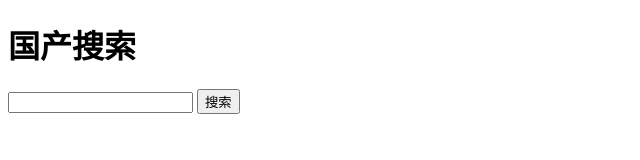
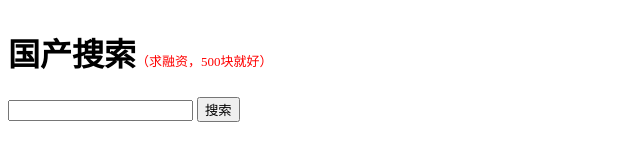
Before and after one commit to shaw5683/search, a website: page views/index.html in a window 1280 px wide. Shown: the whole page, without its empty margins (0-640 px from the left). Drawn offline with Linux system fonts and the light colour scheme.

Commit message:
no message

```diff
--- a/views/index.html
+++ b/views/index.html
@@ -19,10 +19,17 @@
 			color: #000;
 			pointer-events: none;
 		}
+		h1 {
+			display: inline-block;
+		}
+		.help {
+			color: red;
+			font-size: 13px;
+		}
 	</style>
 </head>
 <body>
-	<h1>国产搜索</h1>
+	<h1>国产搜索</h1><span class="help">（求融资，500块就好）</span><br>
 	<input type="text">
 	<button id="search">搜索</button>
 	<div class="container"></div>
```
